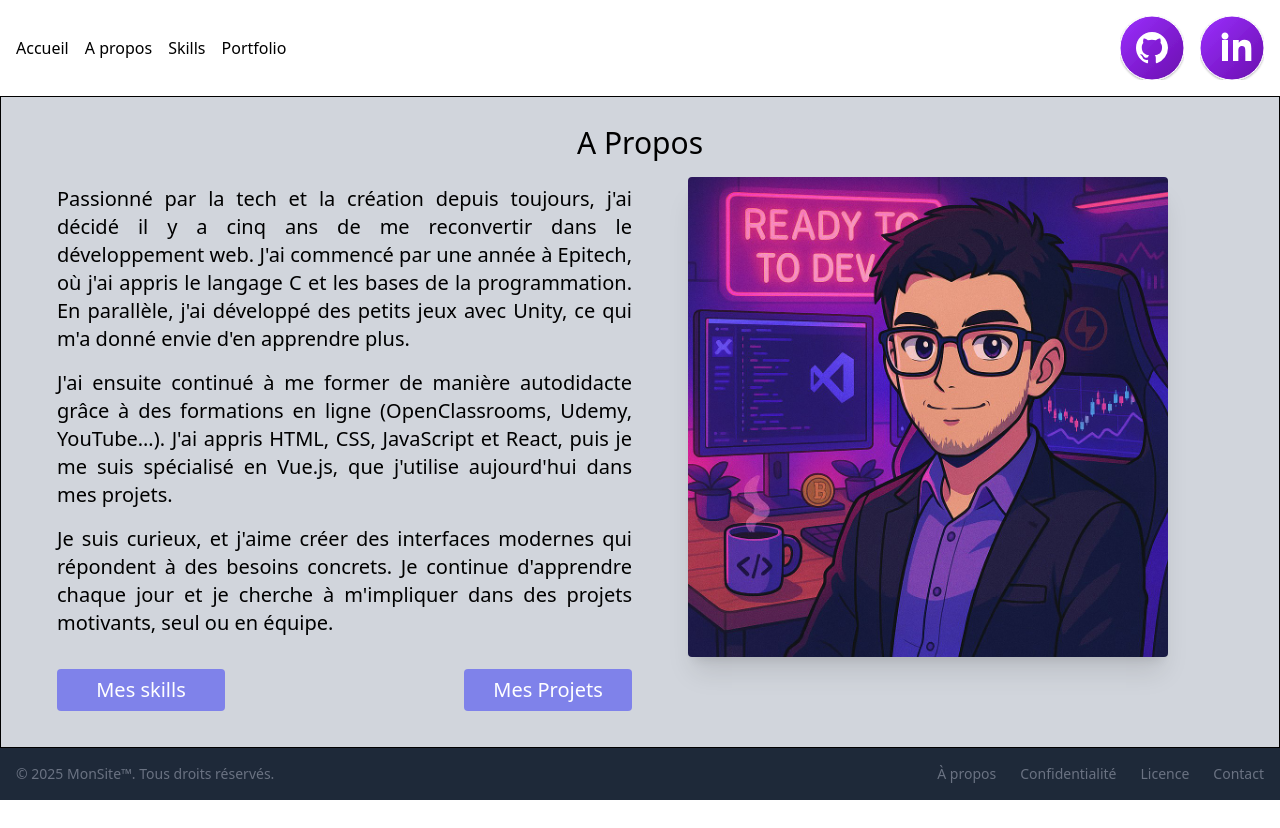
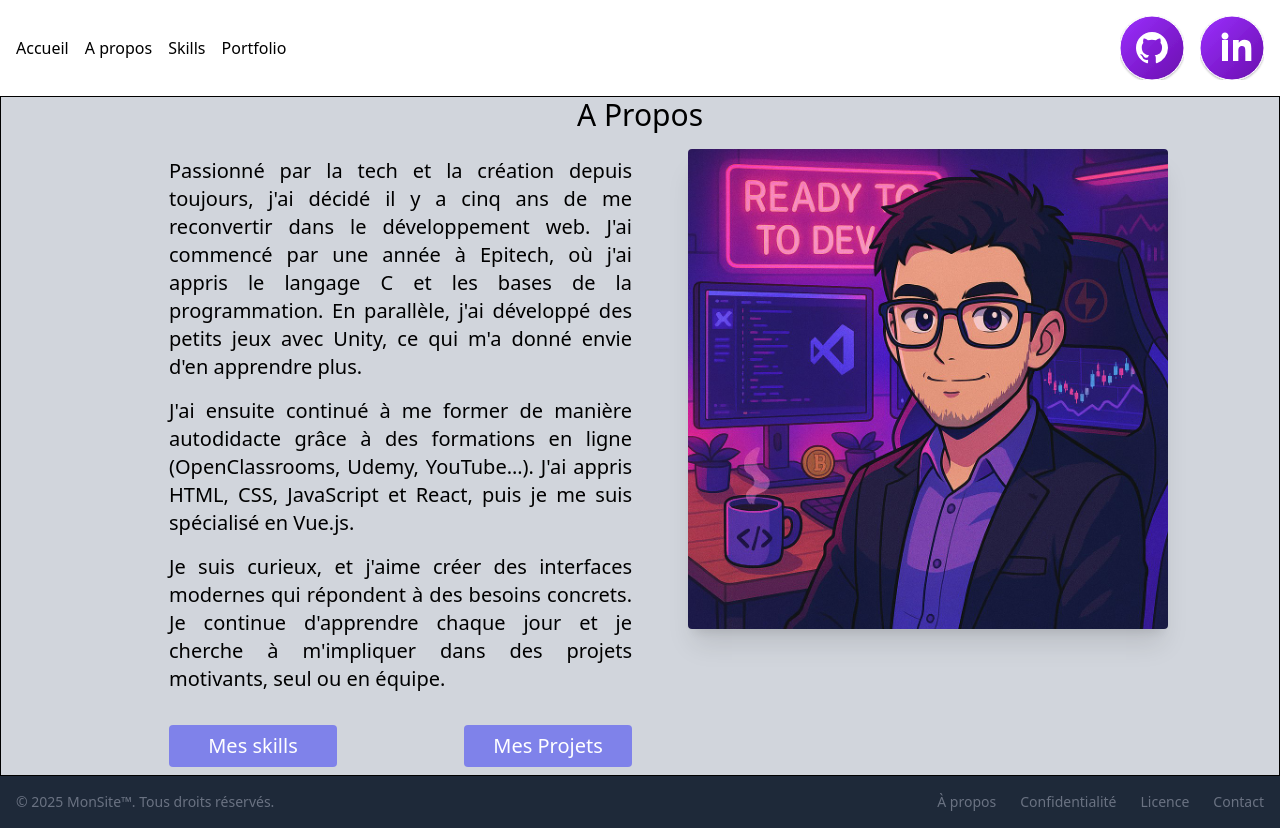
Before and after one commit to ReadyToDevNow/Portfolio, a Vue app: page /about in a window 1280 px wide. Before the commit the page ends 800 px from the top, so only its background shows below. Built offline with nearby package versions, Linux system fonts and the light colour scheme.

Commit message:
feat(AboutPage): route to skills and projects page

```diff
--- a/src/components/AboutPage.vue
+++ b/src/components/AboutPage.vue
@@ -2,7 +2,7 @@
   <main class="bg-gray-300 flex flex-grow flex-col items-center justify-center border">
     <h2 class="text-3xl mb-4">A Propos</h2>
     <div class="grid grid-cols-2">
-      <div class="flex flex-col text-xl text-justify ml-12 p-2">
+      <div class="flex flex-col text-xl text-justify ml-40 p-2">
         <span class="mb-4"
           >Passionné par la tech et la création depuis toujours, j'ai décidé il y a cinq ans de me
           reconvertir dans le développement web. J'ai commencé par une année à Epitech, où j'ai
@@ -13,7 +13,7 @@
         <span class="mb-4"
           >J'ai ensuite continué à me former de manière autodidacte grâce à des formations en ligne
           (OpenClassrooms, Udemy, YouTube…). J'ai appris HTML, CSS, JavaScript et React, puis je me
-          suis spécialisé en Vue.js, que j'utilise aujourd'hui dans mes projets.
+          suis spécialisé en Vue.js.
         </span>
         <span class="mb-4">
           Je suis curieux, et j'aime créer des interfaces modernes qui répondent à des besoins
@@ -21,8 +21,12 @@
           motivants, seul ou en équipe.</span
         >
         <div class="flex justify-between mt-4">
-          <button class="button">Mes skills</button>
-          <button class="button">Mes Projets</button>
+          <router-link :to="{ path: '/skills' }">
+            <button class="button">Mes skills</button>
+          </router-link>
+          <router-link :to="{ path: '/projects' }">
+            <button class="button">Mes Projets</button>
+          </router-link>
         </div>
       </div>
 
--- a/src/router/index.js
+++ b/src/router/index.js
@@ -21,7 +21,7 @@ const router = createRouter({
     {
       path: '/projects',
       name: 'projects',
-      component: () => import('../views/projectsView.vue'),
+      component: () => import('../views/ProjectsView.vue'),
     },
 
     /*
```
